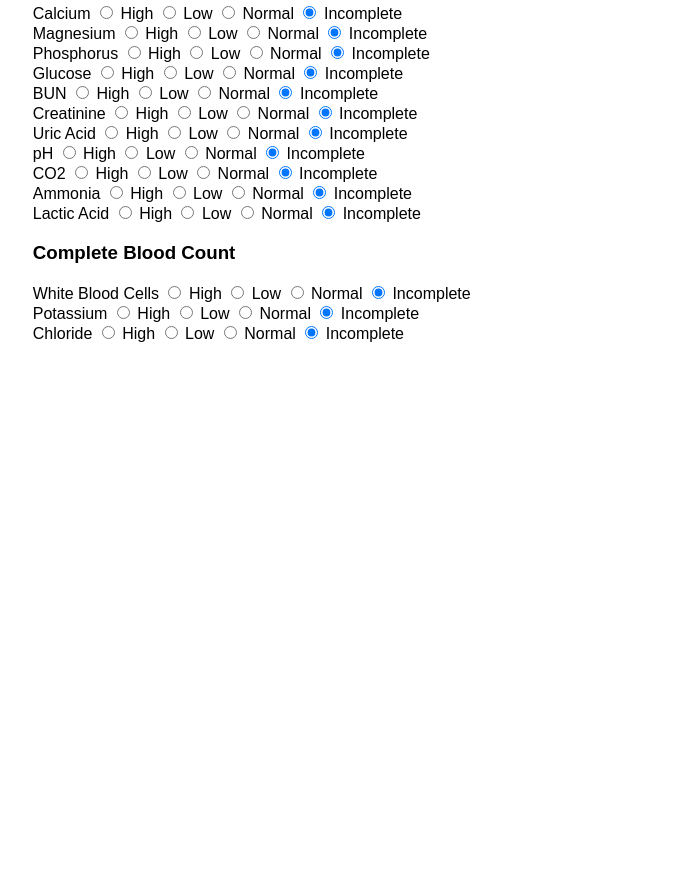
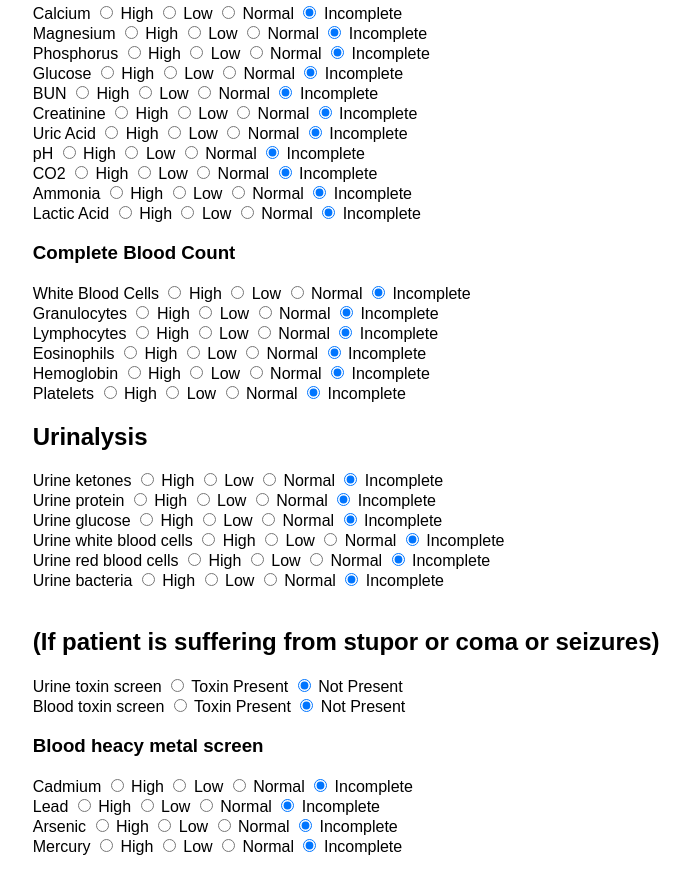
Before and after one commit to dali-lab/neuroapp, a plain HTML site: page index.html in a window 1280 px wide. Shown: the part 551-1444 px from the top of the page, without its empty margins (152-842 px from the left). Before the commit the page ends 971 px from the top, so only its background shows below. Drawn offline with nearby package versions, Linux system fonts and the light colour scheme.

Commit message:
Added in all lab tests

```diff
--- a/index.html
+++ b/index.html
@@ -280,22 +280,109 @@
       <input type="radio" name="wbc"  value="normal"> Normal
       <input type="radio" name="wbc"  value="incomplete" checked> Incomplete
     </form>
-    <form> Potassium
-      <input type="radio" name="potassium" value="high"> High
-      <input type="radio" name="potassium"  value="low"> Low
-      <input type="radio" name="potassium"  value="normal"> Normal
-      <input type="radio" name="potassium"  value="incomplete" checked> Incomplete
+    <form> Granulocytes
+      <input type="radio" name="granulocytes" value="high"> High
+      <input type="radio" name="granulocytes"  value="low"> Low
+      <input type="radio" name="granulocytes"  value="normal"> Normal
+      <input type="radio" name="granulocytes"  value="incomplete" checked> Incomplete
     </form>
-    <form> Chloride
-      <input type="radio" name="chrloride" value="high"> High
-      <input type="radio" name="chloride"  value="low"> Low
-      <input type="radio" name="chloride"  value="normal"> Normal
-      <input type="radio" name="chloride"  value="incomplete" checked> Incomplete
+    <form> Lymphocytes
+      <input type="radio" name="lymphocytes" value="high"> High
+      <input type="radio" name="lymphocytes"  value="low"> Low
+      <input type="radio" name="lymphocytes"  value="normal"> Normal
+      <input type="radio" name="lymphocytes"  value="incomplete" checked> Incomplete
+    </form>
+    <form> Eosinophils
+      <input type="radio" name="eosinophils" value="high"> High
+      <input type="radio" name="eosinophils"  value="low"> Low
+      <input type="radio" name="eosinophils"  value="normal"> Normal
+      <input type="radio" name="eosinophils"  value="incomplete" checked> Incomplete
+    </form>
+    <form> Hemoglobin
+      <input type="radio" name="hemoglobin" value="high"> High
+      <input type="radio" name="hemoglobin"  value="low"> Low
+      <input type="radio" name="hemoglobin"  value="normal"> Normal
+      <input type="radio" name="hemoglobin"  value="incomplete" checked> Incomplete
+    </form>
+    <form> Platelets
+      <input type="radio" name="platelets" value="high"> High
+      <input type="radio" name="platelets"  value="low"> Low
+      <input type="radio" name="platelets"  value="normal"> Normal
+      <input type="radio" name="platelets"  value="incomplete" checked> Incomplete
+    </form>
+    <h2> Urinalysis</h2>
+    <form> Urine ketones
+      <input type="radio" name="uketones" value="high"> High
+      <input type="radio" name="uketones"  value="low"> Low
+      <input type="radio" name="uketones"  value="normal"> Normal
+      <input type="radio" name="uketones"  value="incomplete" checked> Incomplete
+    </form>
+    <form> Urine protein
+      <input type="radio" name="uprotein" value="high"> High
+      <input type="radio" name="uprotein"  value="low"> Low
+      <input type="radio" name="uprotein"  value="normal"> Normal
+      <input type="radio" name="uprotein"  value="incomplete" checked> Incomplete
+    </form>
+    <form> Urine glucose
+      <input type="radio" name="uglucose" value="high"> High
+      <input type="radio" name="uglucose"  value="low"> Low
+      <input type="radio" name="uglucose"  value="normal"> Normal
+      <input type="radio" name="uglucose"  value="incomplete" checked> Incomplete
+    </form>
+    <form> Urine white blood cells
+      <input type="radio" name="uwbc" value="high"> High
+      <input type="radio" name="uwbc"  value="low"> Low
+      <input type="radio" name="uwbc"  value="normal"> Normal
+      <input type="radio" name="uwbc"  value="incomplete" checked> Incomplete
+    </form>
+    <form> Urine red blood cells
+      <input type="radio" name="urbc" value="high"> High
+      <input type="radio" name="urbc"  value="low"> Low
+      <input type="radio" name="urbc"  value="normal"> Normal
+      <input type="radio" name="urbc"  value="incomplete" checked> Incomplete
+    </form>
+    <form> Urine bacteria
+      <input type="radio" name="ubacteria" value="high"> High
+      <input type="radio" name="ubacteria"  value="low"> Low
+      <input type="radio" name="ubacteria"  value="normal"> Normal
+      <input type="radio" name="ubacteria"  value="incomplete" checked> Incomplete
     </form>
     <br>
+    <h2>(If patient is suffering from stupor or coma or seizures)</h2>
+    <form> Urine toxin screen
+      <input type="radio" name="utoxin" value="present"> Toxin Present
+      <input type="radio" name="utoxin"  value="notpresent" checked> Not Present
+    </form>
+    <form> Blood toxin screen
+      <input type="radio" name="btoxin" value="present"> Toxin Present
+      <input type="radio" name="btoxin"  value="notpresent" checked> Not Present
+    </form>
+    <h3> Blood heacy metal screen</h3>
+    <form> Cadmium
+      <input type="radio" name="cadmium" value="high"> High
+      <input type="radio" name="cadmium"  value="low"> Low
+      <input type="radio" name="cadmium"  value="normal"> Normal
+      <input type="radio" name="cadmium"  value="incomplete" checked> Incomplete
+    </form>
+    <form> Lead
+      <input type="radio" name="lead" value="high"> High
+      <input type="radio" name="lead"  value="low"> Low
+      <input type="radio" name="lead"  value="normal"> Normal
+      <input type="radio" name="lead"  value="incomplete" checked> Incomplete
+    </form>
+    <form> Arsenic
+      <input type="radio" name="arsenic" value="high"> High
+      <input type="radio" name="arsenic"  value="low"> Low
+      <input type="radio" name="arsenic"  value="normal"> Normal
+      <input type="radio" name="arsenic"  value="incomplete" checked> Incomplete
+    </form>
+    <form> Mercury
+      <input type="radio" name="mercury" value="high"> High
+      <input type="radio" name="mercury"  value="low"> Low
+      <input type="radio" name="mercury"  value="normal"> Normal
+      <input type="radio" name="mercury"  value="incomplete" checked> Incomplete
+    </form>
   </div>
-
-
 
 </body>
 
```
